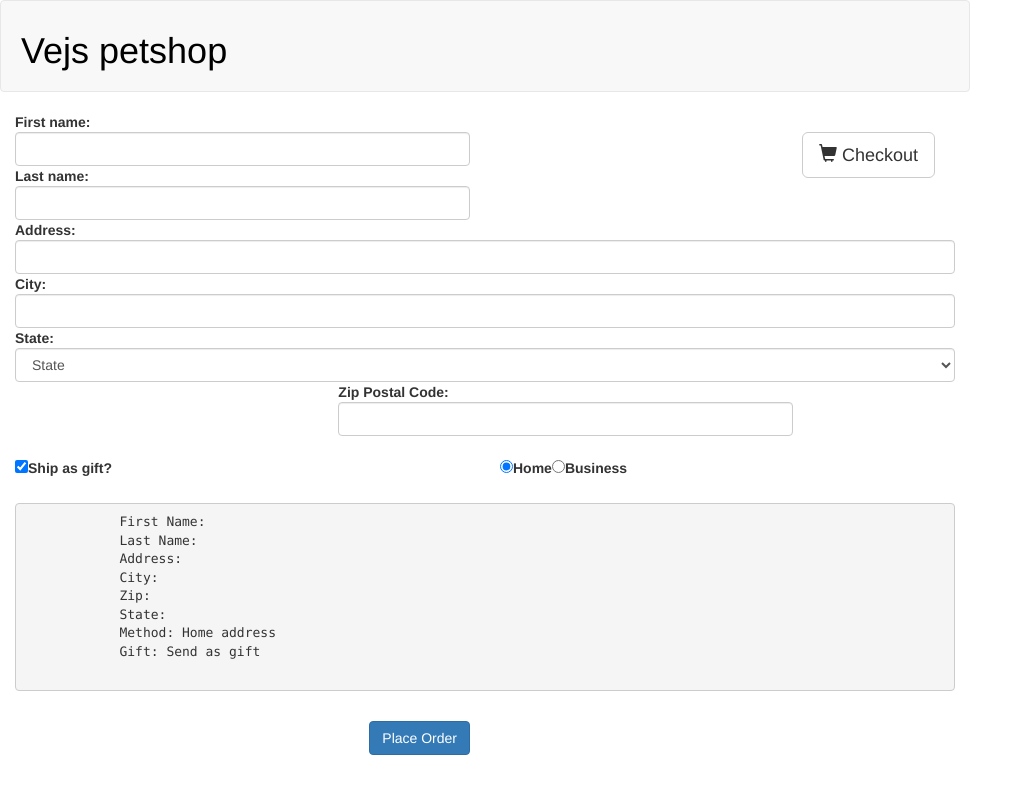
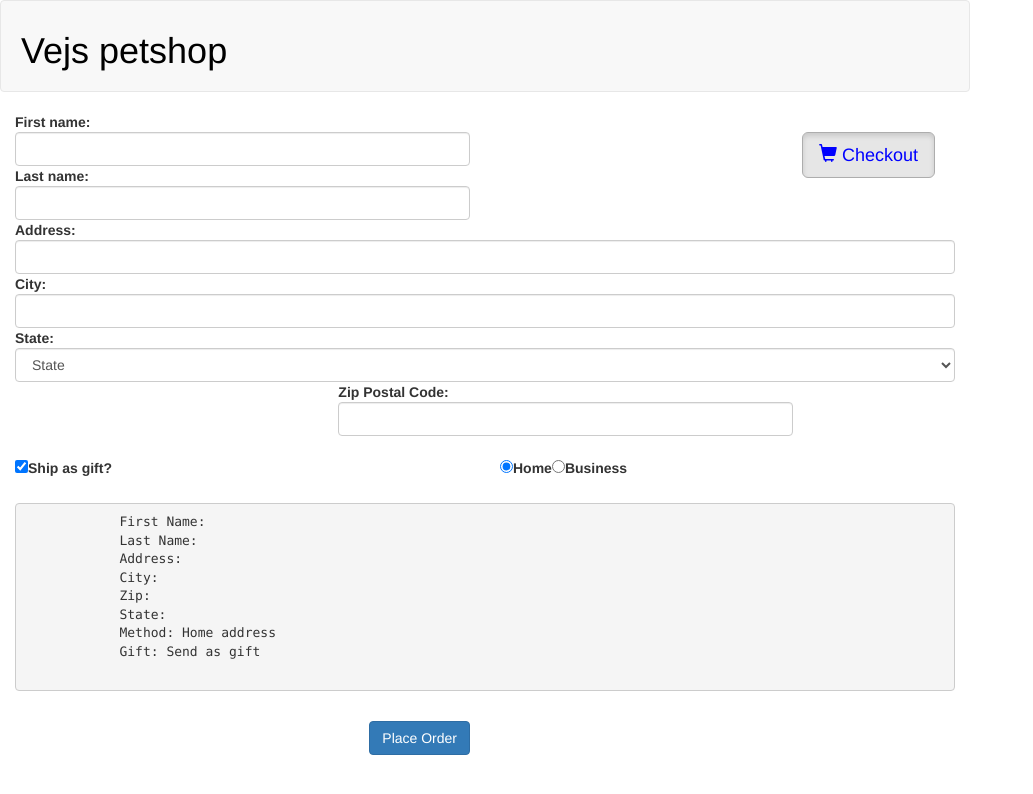
Before and after one commit to p0m1d0rka/vue_simple_shop, a Vue app: page /form in a window 1280 px wide. Shown: the top 794 px of the page, without its empty margins (0-1033 px from the left). Built offline with nearby package versions, Linux system fonts and the light colour scheme.

Commit message:
add route links

```diff
--- a/src/components/Header.vue
+++ b/src/components/Header.vue
@@ -8,14 +8,16 @@
           </h1>
       </div>
       <div class="nav navbar-nav cart navbar-right">
-          <button class="btn btn-default btn-lg"
-              @click="showCheckout"
-          >
+        <router-link
+          active-class="active"
+          tag="button"
+          class="btn btn-default btn-lg"
+          :to="{name: 'Form'}">
           <span
               class="glyphicon glyphicon-shopping-cart"
           >{{ cartItemCount }}</span>
           Checkout
-          </button>
+        </router-link>
       </div>
   </header>
 </template>
@@ -42,4 +44,7 @@ a {
   text-decoration: none;
   color: black;
 }
+.router-link-exact-active {
+  color: blue;
+}
 </style>
--- a/src/components/Main.vue
+++ b/src/components/Main.vue
@@ -10,7 +10,12 @@
             </figure>
           </div>
           <div class="col-md-5 col-expand">
-            <h1 v-text="product.title"></h1>
+            <router-link
+              tag="h1"
+              :to="{name: 'Id', params: {id: product.id}}">
+              {{product.title}}
+            </router-link>
+
             <p v-html="product.description"></p>
             <p class="price">{{ product.price }}</p>
             <button
```
